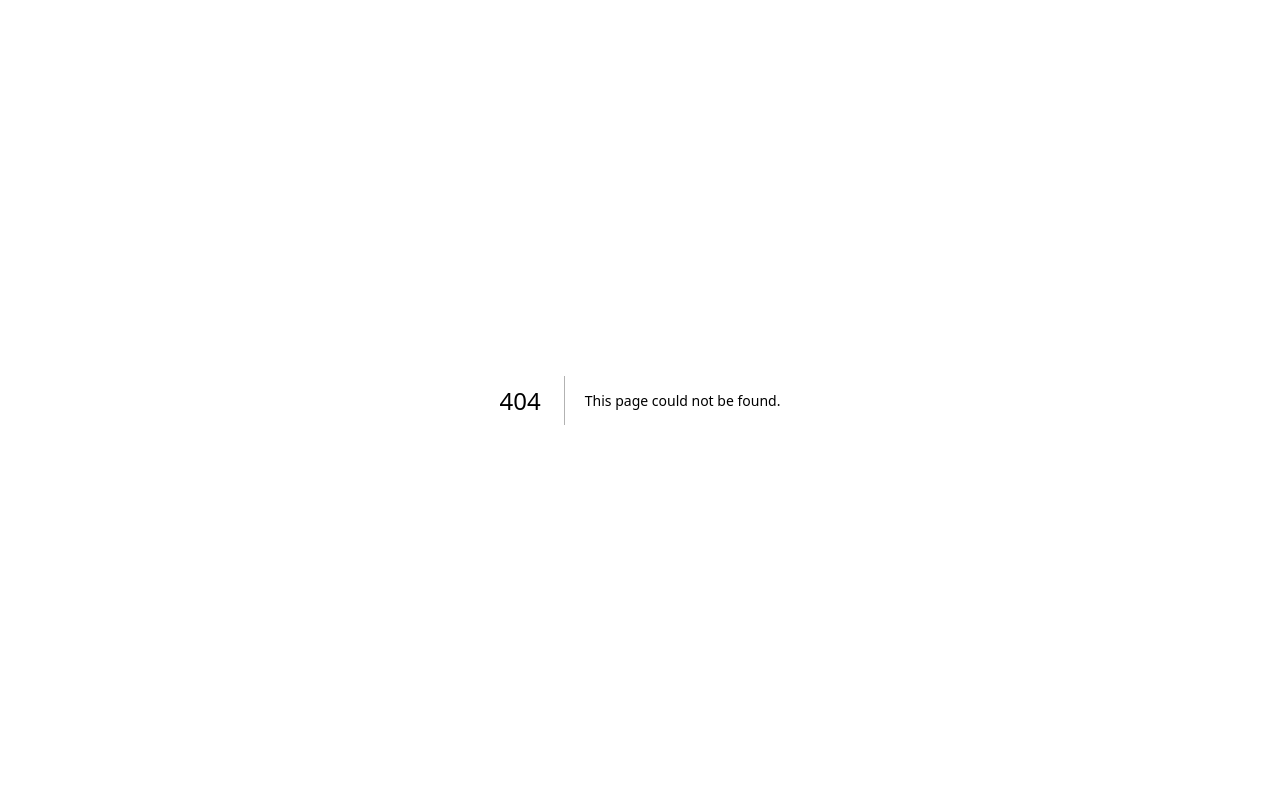
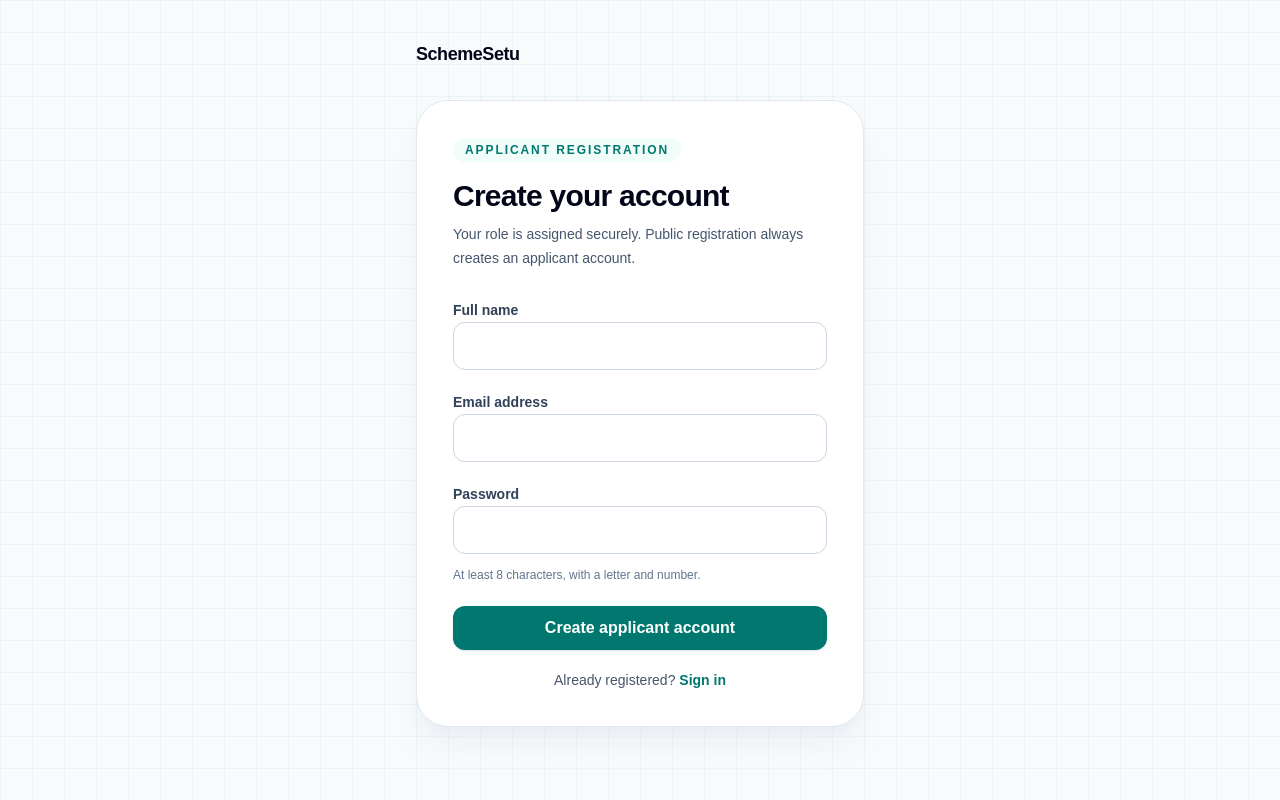
Before and after one commit to akshatXD-hash/sih-2026-website, a Next.js app: page /register in a window 1280 px wide. Before the commit this address had no page. Built offline with nearby package versions, Linux system fonts and the light colour scheme; no server answers.

Commit message:
Build the public authentication screens

```diff
--- /dev/null
+++ b/src/app/(auth)/layout.tsx
@@ -0,0 +1,12 @@
+import Link from "next/link";
+
+export default function AuthLayout({ children }: { children: React.ReactNode }) {
+  return (
+    <main className="hero-grid min-h-screen px-5 py-10">
+      <div className="mx-auto w-full max-w-md">
+        <Link className="text-lg font-black tracking-tight text-slate-950" href="/">SchemeSetu</Link>
+        <div className="mt-8 rounded-[2rem] border border-slate-200 bg-white p-7 shadow-xl shadow-slate-200/50 sm:p-9">{children}</div>
+      </div>
+    </main>
+  );
+}
--- /dev/null
+++ b/src/app/(auth)/login/page.tsx
@@ -0,0 +1,13 @@
+import { LoginForm } from "@/components/auth/login-form";
+
+export default async function LoginPage({ searchParams }: { searchParams: Promise<{ next?: string }> }) {
+  const { next } = await searchParams;
+  return (
+    <>
+      <span className="eyebrow">Secure access</span>
+      <h1 className="mt-4 text-3xl font-bold tracking-tight text-slate-950">Welcome back</h1>
+      <p className="mb-7 mt-2 text-sm leading-6 text-slate-600">Sign in as an applicant or authorized officer.</p>
+      <LoginForm nextPath={next} />
+    </>
+  );
+}
--- /dev/null
+++ b/src/app/(auth)/register/page.tsx
@@ -0,0 +1,12 @@
+import { RegisterForm } from "@/components/auth/register-form";
+
+export default function RegisterPage() {
+  return (
+    <>
+      <span className="eyebrow">Applicant registration</span>
+      <h1 className="mt-4 text-3xl font-bold tracking-tight text-slate-950">Create your account</h1>
+      <p className="mb-7 mt-2 text-sm leading-6 text-slate-600">Your role is assigned securely. Public registration always creates an applicant account.</p>
+      <RegisterForm />
+    </>
+  );
+}
--- a/src/app/globals.css
+++ b/src/app/globals.css
@@ -1,8 +1,8 @@
 @import "tailwindcss";
 
 :root {
-  --background: #ffffff;
-  --foreground: #171717;
+  --background: #f8fafc;
+  --foreground: #0f172a;
 }
 
 @theme inline {
@@ -12,15 +12,53 @@
   --font-mono: "Courier New", Courier, monospace;
 }
 
-@media (prefers-color-scheme: dark) {
-  :root {
-    --background: #0a0a0a;
-    --foreground: #ededed;
-  }
-}
-
 body {
   background: var(--background);
   color: var(--foreground);
   font-family: Arial, Helvetica, sans-serif;
 }
+
+button,
+a,
+input,
+select {
+  transition: border-color 160ms ease, background-color 160ms ease,
+    color 160ms ease, box-shadow 160ms ease;
+}
+
+.hero-grid {
+  background-color: #f8fafc;
+  background-image: linear-gradient(rgba(15, 118, 110, 0.05) 1px, transparent 1px),
+    linear-gradient(90deg, rgba(15, 118, 110, 0.05) 1px, transparent 1px);
+  background-size: 32px 32px;
+}
+
+@layer components {
+  .page-shell {
+    @apply mx-auto w-full max-w-6xl px-5 sm:px-8;
+  }
+
+  .eyebrow {
+    @apply inline-flex rounded-full bg-teal-50 px-3 py-1 text-xs font-bold uppercase tracking-[0.16em] text-teal-700;
+  }
+
+  .button-primary {
+    @apply inline-flex min-h-11 items-center justify-center rounded-xl bg-teal-700 px-5 py-2.5 font-bold text-white shadow-sm hover:bg-teal-800 disabled:cursor-not-allowed disabled:opacity-60;
+  }
+
+  .button-secondary {
+    @apply inline-flex min-h-11 items-center justify-center rounded-xl border border-slate-300 bg-white px-5 py-2.5 font-bold text-slate-700 hover:border-slate-400 hover:bg-slate-50;
+  }
+
+  .field {
+    @apply min-h-12 w-full rounded-xl border border-slate-300 bg-white px-4 text-slate-950 outline-none placeholder:text-slate-400 focus:border-teal-600 focus:ring-4 focus:ring-teal-600/10;
+  }
+
+  .field-error {
+    @apply block text-sm font-medium text-red-700;
+  }
+
+  .panel {
+    @apply rounded-2xl border border-slate-200 bg-white p-6 shadow-sm;
+  }
+}
--- a/src/app/page.tsx
+++ b/src/app/page.tsx
@@ -1,69 +1,39 @@
-import Image from "next/image";
+import Link from "next/link";
 
-export default function Home() {
+const journeys = [
+  ["1", "Tell us about your goal", "A short eligibility wizard captures the facts used by the matcher."],
+  ["2", "Compare eligible schemes", "Transparent rules rank relevant micro, term, and education loans."],
+  ["3", "Continue your application", "Choose a branch and submit one traceable application."],
+] as const;
+
+export default function HomePage() {
   return (
-    <div className="flex flex-col flex-1 items-center justify-center bg-zinc-50 font-sans dark:bg-black">
-      <main className="flex flex-1 w-full max-w-3xl flex-col items-center justify-between py-32 px-16 bg-white dark:bg-black sm:items-start">
-        <Image
-          className="dark:invert h-5 w-[100px]"
-          src="/next.svg"
-          alt="Next.js logo"
-          width={100}
-          height={20}
-          priority
-        />
-        <div className="flex flex-col items-center gap-6 text-center sm:items-start sm:text-left">
-          <h1 className="max-w-xs text-3xl font-semibold leading-10 tracking-tight text-black dark:text-zinc-50">
-            To get started, edit the{" "}
-            <code className="rounded bg-black/[.06] px-1.5 py-0.5 font-mono text-[0.9em] dark:bg-white/[.08]">
-              page.tsx
-            </code>{" "}
-            file.
-          </h1>
-          <p className="max-w-md text-lg leading-8 text-zinc-600 dark:text-zinc-400">
-            Looking for a starting point or more instructions? Head over to{" "}
-            <a
-              href="https://vercel.com/templates?framework=next.js&utm_source=create-next-app&utm_medium=appdir-template-tw&utm_campaign=create-next-app"
-              className="font-medium text-zinc-950 dark:text-zinc-50"
-            >
-              Templates
-            </a>{" "}
-            or the{" "}
-            <a
-              href="https://nextjs.org/learn?utm_source=create-next-app&utm_medium=appdir-template-tw&utm_campaign=create-next-app"
-              className="font-medium text-zinc-950 dark:text-zinc-50"
-            >
-              Learning
-            </a>{" "}
-            center.
-          </p>
+    <main>
+      <section className="hero-grid min-h-[72vh] border-b border-slate-200">
+        <div className="page-shell grid gap-12 py-20 lg:grid-cols-[1.15fr_0.85fr] lg:items-center lg:py-28">
+          <div>
+            <span className="eyebrow">Government-backed credit, made understandable</span>
+            <h1 className="mt-6 max-w-4xl text-5xl font-bold tracking-[-0.04em] text-slate-950 sm:text-6xl">Find the right loan scheme without guessing.</h1>
+            <p className="mt-6 max-w-2xl text-lg leading-8 text-slate-600">SchemeSetu turns applicant details into an auditable shortlist, then guides the applicant from eligibility to submission.</p>
+            <div className="mt-9 flex flex-wrap gap-3">
+              <Link className="button-primary" href="/register">Check eligibility</Link>
+              <Link className="button-secondary" href="/login">Sign in</Link>
+            </div>
+          </div>
+          <div className="rounded-[2rem] border border-teal-100 bg-white p-7 shadow-[0_28px_80px_-30px_rgba(15,118,110,0.35)]">
+            <p className="text-sm font-bold uppercase tracking-[0.18em] text-teal-700">How it works</p>
+            <div className="mt-6 space-y-5">
+              {journeys.map(([number, title, copy]) => (
+                <div className="flex gap-4" key={number}>
+                  <span className="flex size-10 shrink-0 items-center justify-center rounded-full bg-teal-700 font-bold text-white">{number}</span>
+                  <div><h2 className="font-bold text-slate-900">{title}</h2><p className="mt-1 text-sm leading-6 text-slate-600">{copy}</p></div>
+                </div>
+              ))}
+            </div>
+          </div>
         </div>
-        <div className="flex flex-col gap-4 text-base font-medium sm:flex-row">
-          <a
-            className="flex h-12 w-full items-center justify-center gap-2 rounded-full bg-foreground px-5 text-background transition-colors hover:bg-[#383838] dark:hover:bg-[#ccc] md:w-[158px]"
-            href="https://vercel.com/new?utm_source=create-next-app&utm_medium=appdir-template-tw&utm_campaign=create-next-app"
-            target="_blank"
-            rel="noopener noreferrer"
-          >
-            <Image
-              className="dark:invert h-[14px] w-4"
-              src="/vercel.svg"
-              alt="Vercel logomark"
-              width={16}
-              height={14}
-            />
-            Deploy Now
-          </a>
-          <a
-            className="flex h-12 w-full items-center justify-center rounded-full border border-solid border-black/[.08] px-5 transition-colors hover:border-transparent hover:bg-black/[.04] dark:border-white/[.145] dark:hover:bg-[#1a1a1a] md:w-[158px]"
-            href="https://nextjs.org/docs?utm_source=create-next-app&utm_medium=appdir-template-tw&utm_campaign=create-next-app"
-            target="_blank"
-            rel="noopener noreferrer"
-          >
-            Documentation
-          </a>
-        </div>
-      </main>
-    </div>
+      </section>
+      <section className="page-shell py-12 text-sm text-slate-600">Phase 2 foundation · Deterministic matching · External AI extraction boundary</section>
+    </main>
   );
 }
--- /dev/null
+++ b/src/app/unauthorized/page.tsx
@@ -0,0 +1,14 @@
+import Link from "next/link";
+
+export default function UnauthorizedPage() {
+  return (
+    <main className="hero-grid grid min-h-screen place-items-center px-5">
+      <section className="max-w-lg rounded-[2rem] border border-slate-200 bg-white p-10 text-center shadow-xl shadow-slate-200/50">
+        <span className="eyebrow">Access restricted</span>
+        <h1 className="mt-4 text-3xl font-bold text-slate-950">This area is not available for your role.</h1>
+        <p className="mt-3 text-slate-600">Applicant and officer workspaces are intentionally separated.</p>
+        <Link className="button-primary mt-7 inline-flex" href="/">Return home</Link>
+      </section>
+    </main>
+  );
+}
```
